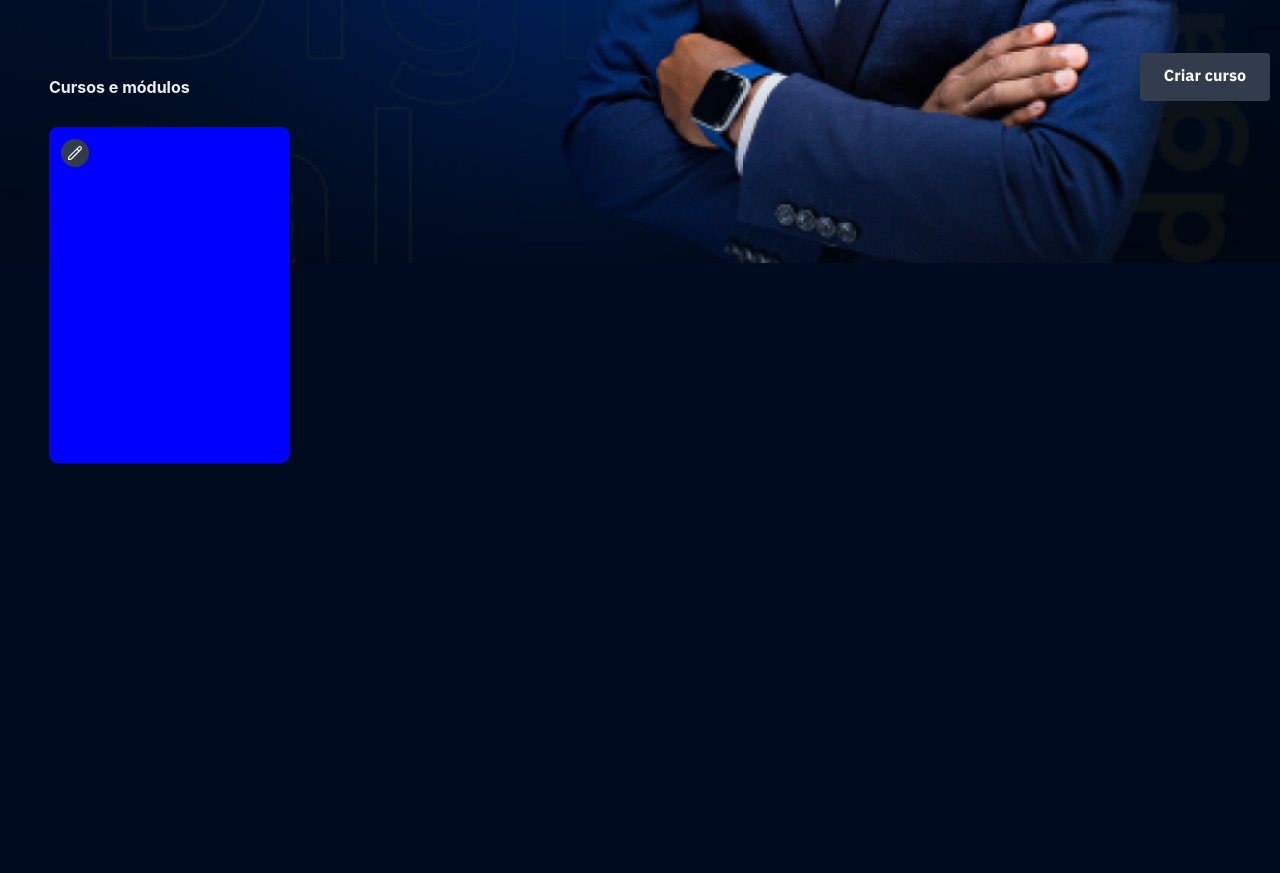
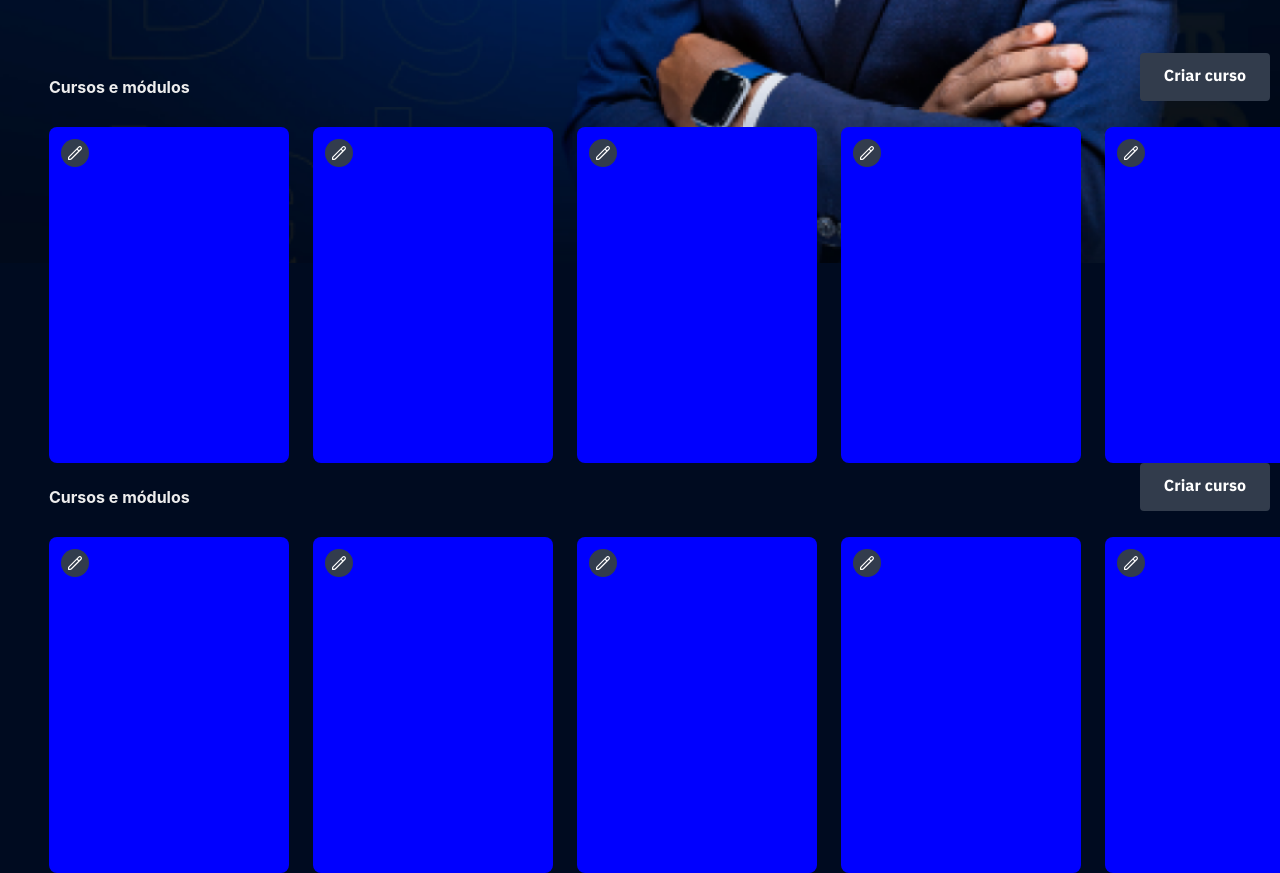
Before and after one commit to MatheusBueno111/area-membro, a React (Vite) app: page / in a window 1280 px wide. Shown: the part 580-1453 px from the top of the page. Before the commit the page ends 1043 px from the top, so only its background shows below. Built offline with nearby package versions, Linux system fonts and the light colour scheme; the HTML template or start-up script is replaced by a standard one.

Commit message:
add cards to carousel

```diff
--- a/src/components/Carousel/index.tsx
+++ b/src/components/Carousel/index.tsx
@@ -50,6 +50,93 @@ const Carousel: React.FC<CarouselProps> = ({ ...rest }) => {
             </div>
             <S.Image onClick={handleWatchClass} />
           </S.IconContainer>
+          <S.IconContainer>
+            <div className="pencil-icon" onClick={handleEdit}>
+              <PencilIcon />
+            </div>
+            <S.Image onClick={handleWatchClass} />
+          </S.IconContainer>
+          <S.IconContainer>
+            <div className="pencil-icon" onClick={handleEdit}>
+              <PencilIcon />
+            </div>
+            <S.Image onClick={handleWatchClass} />
+          </S.IconContainer>
+          <S.IconContainer>
+            <div className="pencil-icon" onClick={handleEdit}>
+              <PencilIcon />
+            </div>
+            <S.Image onClick={handleWatchClass} />
+          </S.IconContainer>
+          <S.IconContainer>
+            <div className="pencil-icon" onClick={handleEdit}>
+              <PencilIcon />
+            </div>
+            <S.Image onClick={handleWatchClass} />
+          </S.IconContainer>
+          <S.IconContainer>
+            <div className="pencil-icon" onClick={handleEdit}>
+              <PencilIcon />
+            </div>
+            <S.Image onClick={handleWatchClass} />
+          </S.IconContainer>
+          {cursos.length > 0
+            ? cursos.map((curso) => {
+                return (
+                  <S.IconContainer key={curso.id}>
+                    <div className="pencil-icon" onClick={handleEdit}>
+                      <PencilIcon />
+                    </div>
+
+                    <S.Image onClick={handleWatchClass} />
+                  </S.IconContainer>
+                )
+              })
+            : null}
+        </S.Wrapper>
+      </S.ScrollContainer>
+      <div className="button">
+        <Button.Root
+          bgcolor="#323C4C"
+          className="input-button"
+          onClick={handleOpenModal}
+        >
+          <ButtonControl style={{ color: 'white' }}>Criar curso</ButtonControl>
+        </Button.Root>
+      </div>
+      <p>Cursos e módulos</p>
+      <S.ScrollContainer>
+        <S.Wrapper>
+          <S.IconContainer>
+            <div className="pencil-icon" onClick={handleEdit}>
+              <PencilIcon />
+            </div>
+            <S.Image onClick={handleWatchClass} />
+          </S.IconContainer>
+          <S.IconContainer>
+            <div className="pencil-icon" onClick={handleEdit}>
+              <PencilIcon />
+            </div>
+            <S.Image onClick={handleWatchClass} />
+          </S.IconContainer>
+          <S.IconContainer>
+            <div className="pencil-icon" onClick={handleEdit}>
+              <PencilIcon />
+            </div>
+            <S.Image onClick={handleWatchClass} />
+          </S.IconContainer>
+          <S.IconContainer>
+            <div className="pencil-icon" onClick={handleEdit}>
+              <PencilIcon />
+            </div>
+            <S.Image onClick={handleWatchClass} />
+          </S.IconContainer>
+          <S.IconContainer>
+            <div className="pencil-icon" onClick={handleEdit}>
+              <PencilIcon />
+            </div>
+            <S.Image onClick={handleWatchClass} />
+          </S.IconContainer>
           {cursos.length > 0
             ? cursos.map((curso) => {
                 return (
--- a/src/components/EditCarroussel/index.tsx
+++ b/src/components/EditCarroussel/index.tsx
@@ -1,5 +1,3 @@
-// EditCarroussel.tsx
-
 import React, { useState } from 'react'
 import * as S from './styles'
 import { Button } from '../CustomButtom'
@@ -8,7 +6,6 @@ import { ViewIcon } from '../Icons/ViewIcon'
 import { SandwichIcon } from '../Icons/SandwichIcon'
 import Header from '../Header'
 
-// Importe os modais aqui
 import ModalCreateClass from '../ModalCreateClass'
 import ModalEditClass from '../ModalEditClass'
 import ModalCriarCurso from '../ModalCriarCurso'
```
